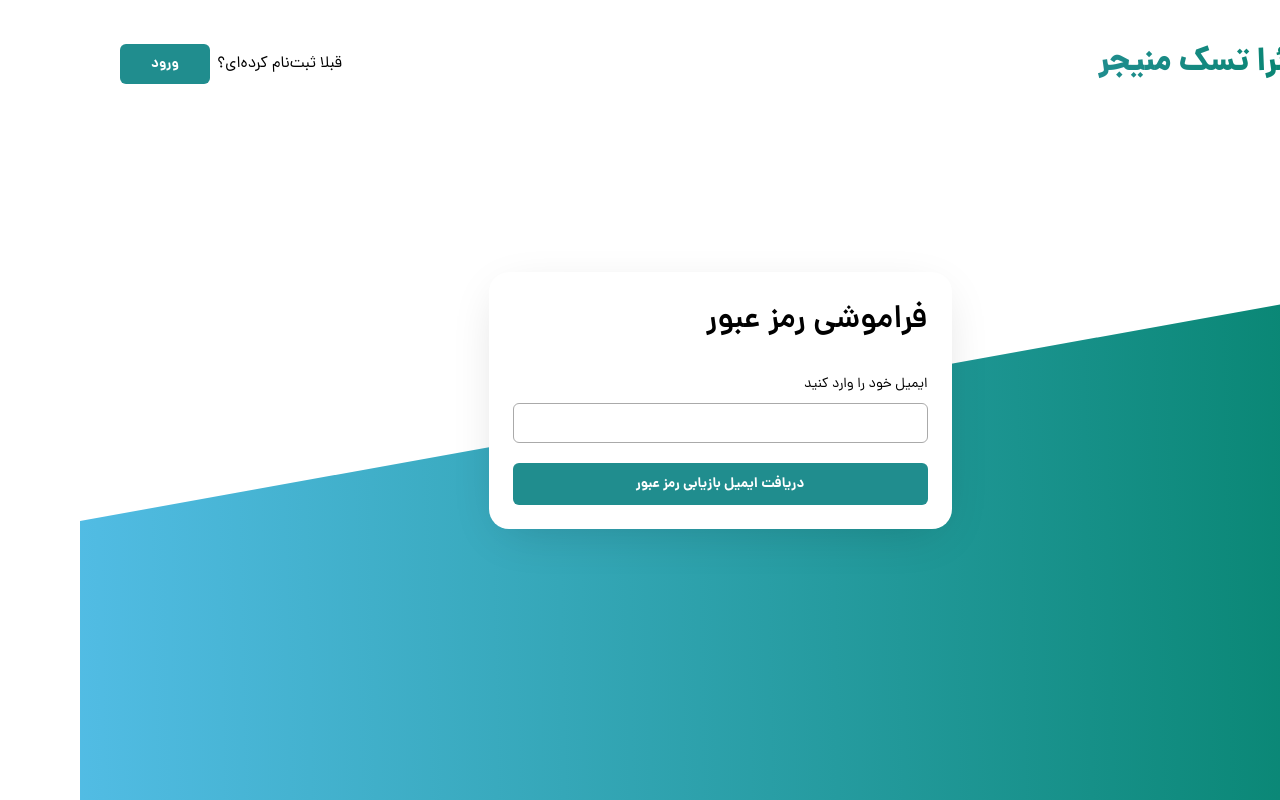
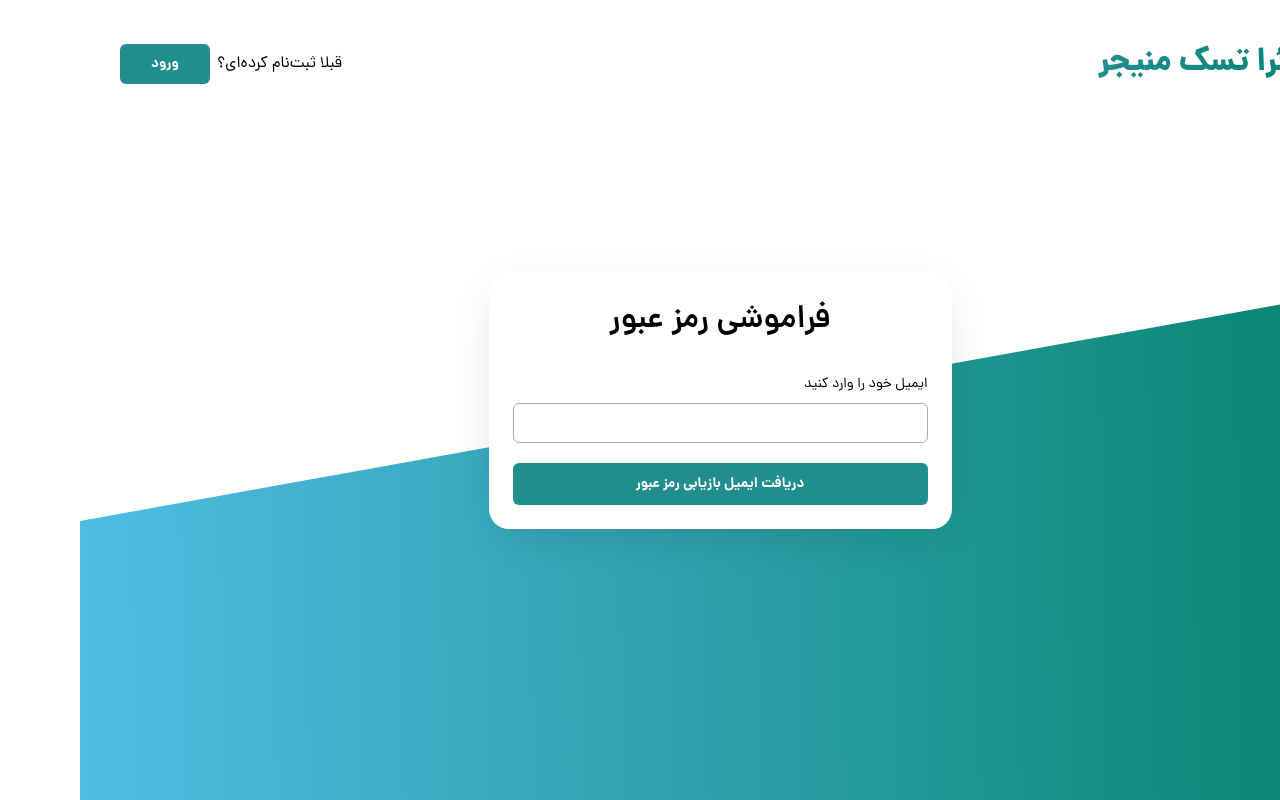
Before and after one commit to Quera-Spring-Front-end-Bootcamp/Group3, a React (Vite) app: page /auth/forget in a window 1280 px wide. Built offline with nearby package versions, Linux system fonts and the light colour scheme.

Commit message:
fix title center or between  card component

```diff
--- a/src/App.jsx
+++ b/src/App.jsx
@@ -11,6 +11,7 @@ import Home from "./pages/home";
 const App = () => {
   return (
     <>
+
       <Routes>
         <Route path="/" element={<Home />} />
         <Route path="auth" element={<AuthLayout />}>
--- a/src/components/Card/Card.jsx
+++ b/src/components/Card/Card.jsx
@@ -14,7 +14,13 @@ const Card = ({
   return (
     <div className={`flex flex-col  bg-white ${className}`}>
       {(title || closeIcon || closeIconLeft || backIcon) && (
-        <div className="flex flex-row items-center justify-between w-full">
+        <div
+          className={
+            (closeIcon || closeIconLeft || backIcon
+              ? ` justify-between `
+              : `justify-center `) + " flex flex-row items-center  w-full"
+          }
+        >
           {closeIcon && (
             <button
               className="w-5 flex flex-row justify-center"
@@ -44,7 +50,7 @@ const Card = ({
 Card.defaultProps = {
   className:
     "shadow-[0_12px_50px_-15px_rgba(0,0,0,0.18)] p-6 rounded-[20px] items-center",
-  titleClassName: "font-semibold text-[32px]/[50px] text-right",
+  titleClassName: "font-semibold text-[32px]/[50px] text-center",
 };
 
 export default Card;
```
